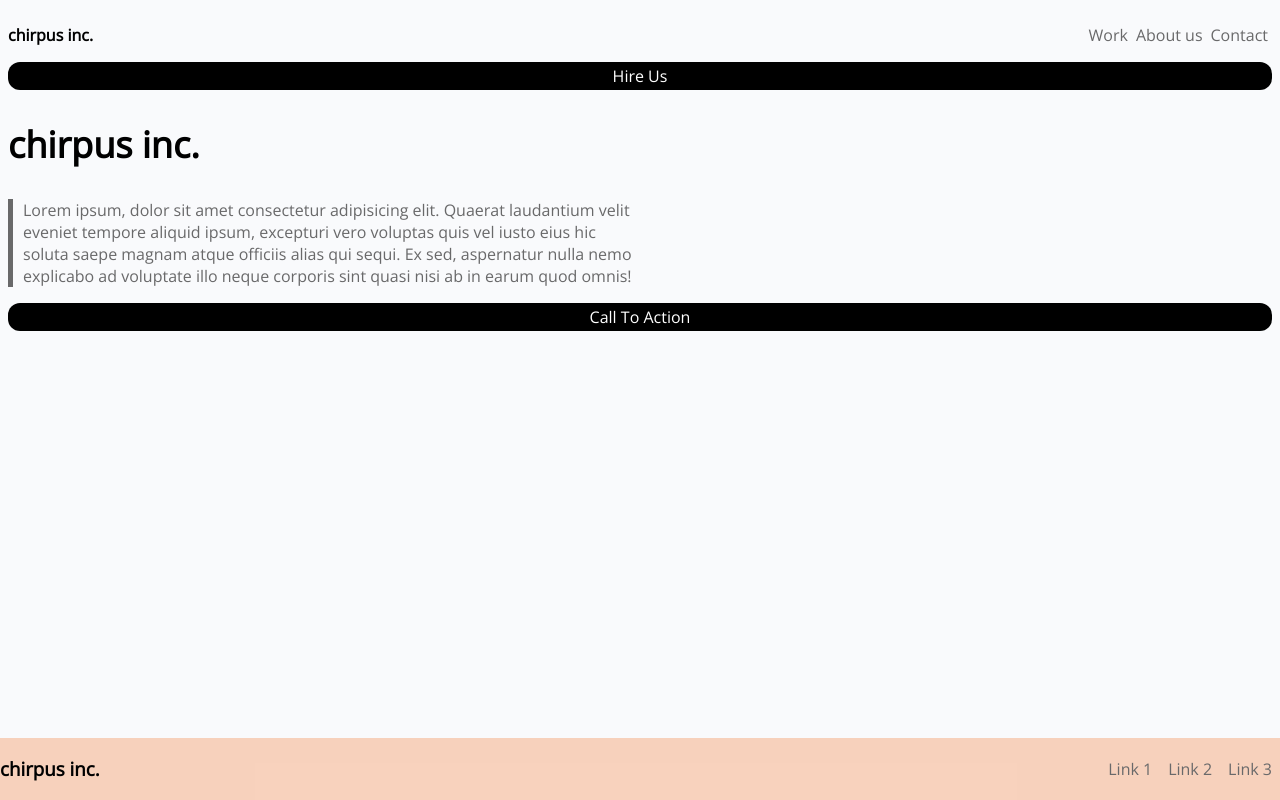
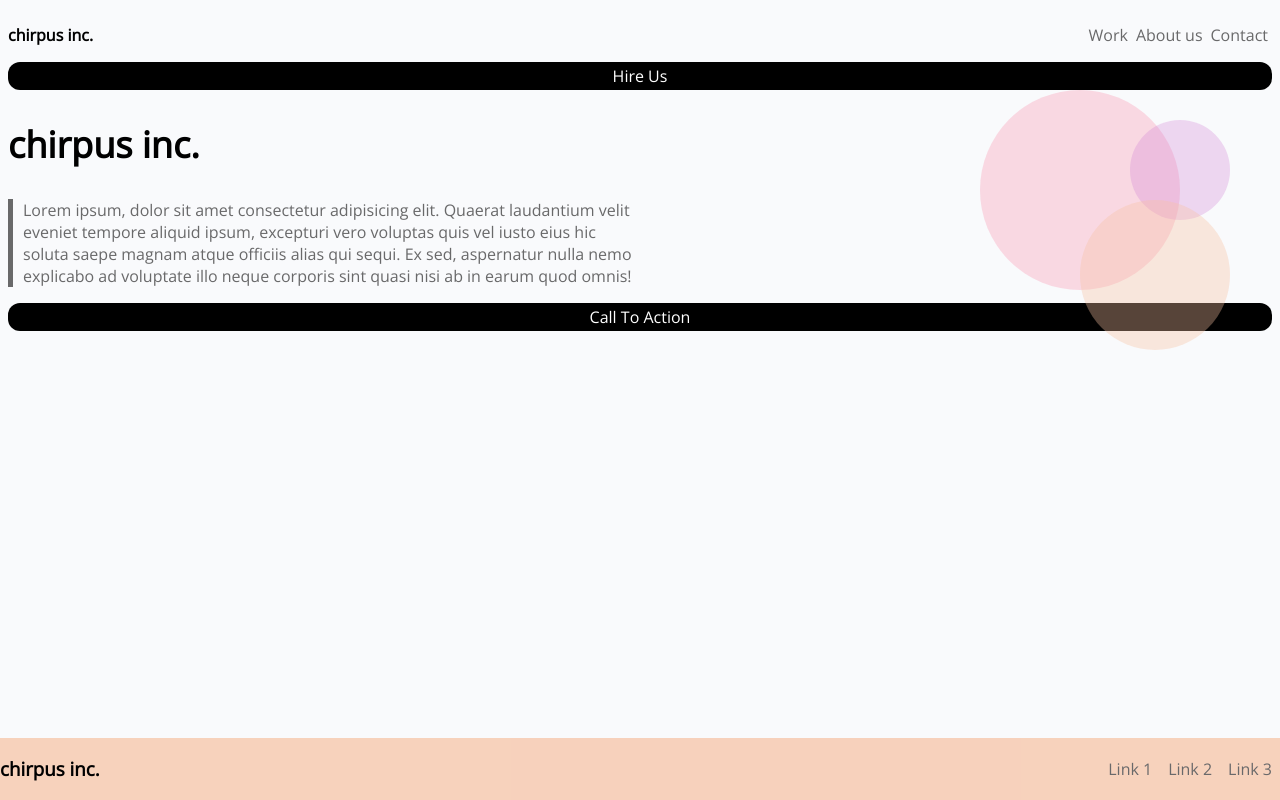
Before and after one commit to dairsmithgit/lab2, a plain HTML site: page index.html in a window 1280 px wide. Drawn offline with nearby package versions, Linux system fonts and the light colour scheme.

Commit message:
circles in query and nav bar in query

```diff
--- a/styles.css
+++ b/styles.css
@@ -68,7 +68,6 @@ footer {
     bottom: 0;
     width: 100%;
     background-color: rgba(247, 193, 162, 0.7);
-    position: absolute;
     display: flex;
     justify-content: space-between;
     align-items: center;
@@ -113,30 +112,35 @@ h3 {
     }
     .button1 {
         display: flex;
-        flex-direction: row;
+    }
+    .circle1 {
+        background-color: rgba(247, 136, 167, 0.6);
+        opacity: 50%;
+        border-radius: 50%;
+        position: absolute;
+        width: 200px;
+        height: 200px;
+        top: 90px;
+        right: 100px;
+    }
+    .circle2 {
+        background-color: rgba(207, 130, 213, 0.6);
+        opacity: 50%;
+        border-radius: 50%;
+        position: absolute;
+        width: 100px;
+        height: 100px;
+        top: 120px;
+        right: 50px;
+    }
+    .circle3 {
+        background-color: rgba(247, 193, 162, 0.7);
+        opacity: 50%;
+        border-radius: 50%;
+        position: absolute;
+        width: 150px;
+        height: 150px;
+        top: 200px;
+        right: 50px;
     }
 }
-
-/*media query goes here
-@media screen and (min-width: 768px;) {
-    changes to elements goes in here
-} */
-
-/* circles are empty divs in a section with colored background and opacity level
-border radius 50%, position them with absolute position */
-
-/* .circle {
-    background-color
-    opacity
-    border-radius
-    position absolute
-}
-.circle1 {
-    width:
-    height:
-    top: 30px etc.
-}
-
-display: none
-or only put div styles inside media query because they'll take up 0x0 pixels by default
-z-index ?? */
```
